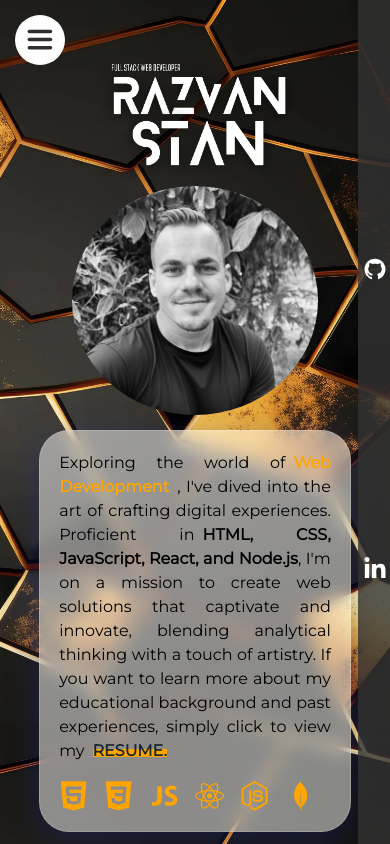
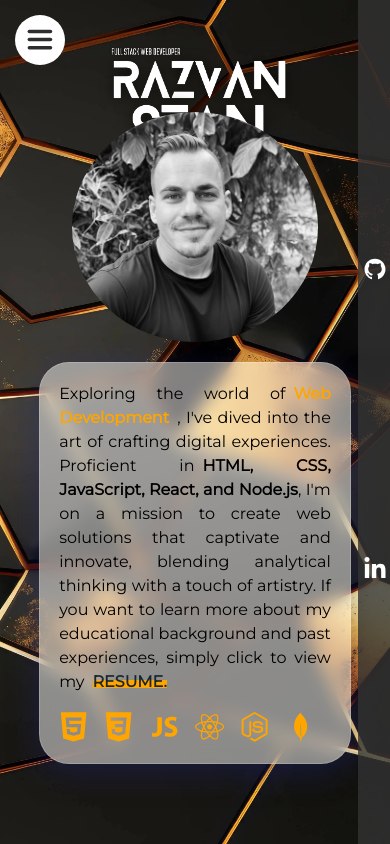
Before and after one commit to rasvanstan/portfolio, a React (Vite) app: page / in a window 390 px wide. Built offline with nearby package versions, Linux system fonts and the light colour scheme.

Commit message:
responsivness adjusted

```diff
--- a/src/styles/Home.css
+++ b/src/styles/Home.css
@@ -182,18 +182,18 @@
    }
    .left-column {
     position: relative;
-    top:7%;
+    top:-3%;
     right:40%;
     width: 60%;
    }
    .middle-column {
-    margin-top: -4rem;
-    margin-bottom: 1rem;
+    margin-top: -80%;
+    margin-bottom: -2rem;
   }
    p {
     width:80vw;
     font-size: 1rem;
-    margin-top:-35%;
+    margin-top:-20%;
     line-height: 1.5rem;
    }
 
@@ -207,21 +207,21 @@
    .cv-foto {
     width:50%;
     position: relative;
-    top: 5%;
+    top: 3%;
    }
    .left-column {
     position: relative;
-    top:10%;
+    top:-7%;
     right:45%;
     width: 60%;
    }
 .middle-column {
-  margin-top: -4rem;
+  margin-top: -12rem;
 }
    p {
     width:80vw;
     font-size: 1rem;
-    margin-top:-50%;
+    margin-top:-40%;
     line-height: 1.1rem;
     font-size: 0.8rem;
    }
```
